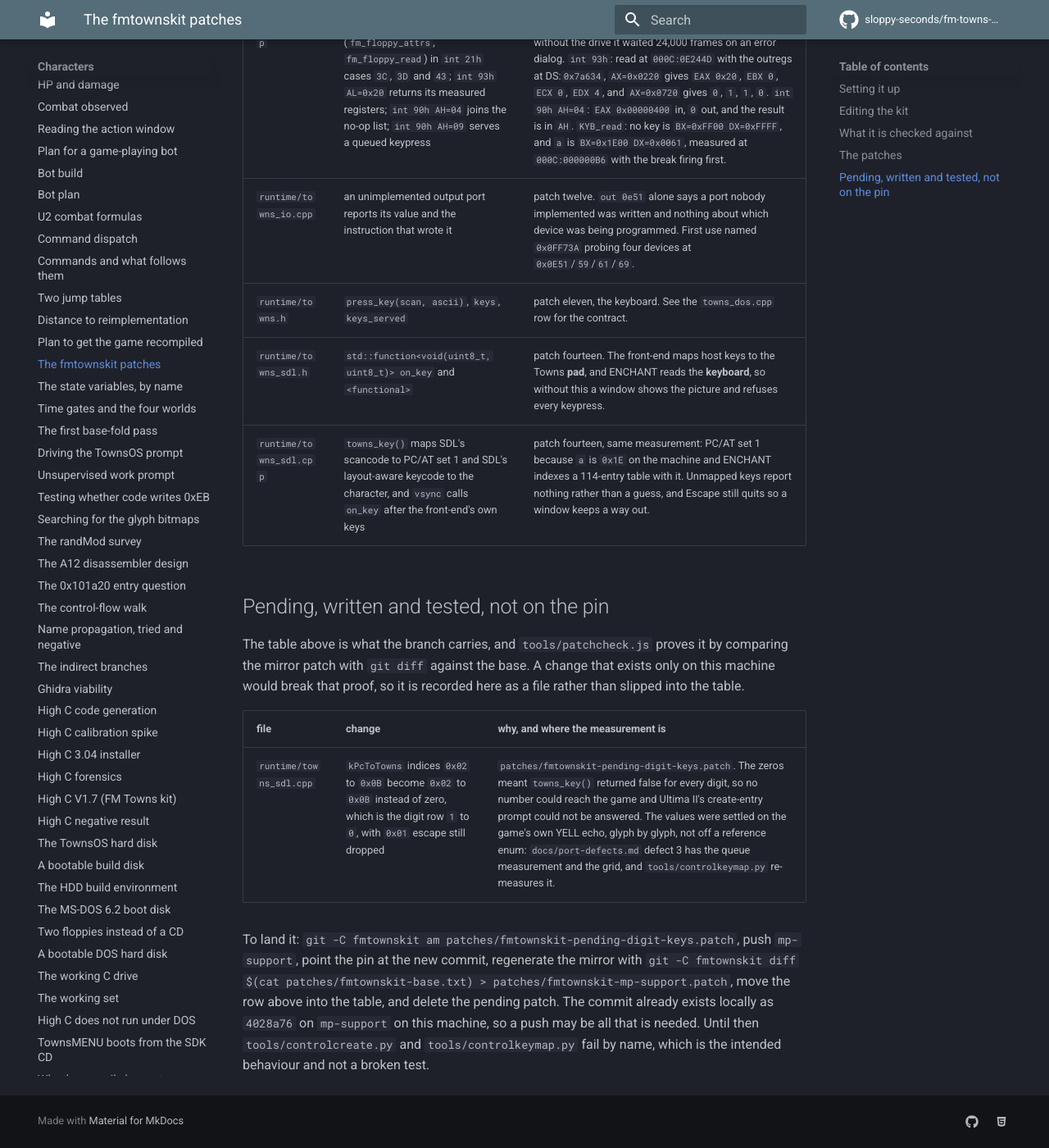
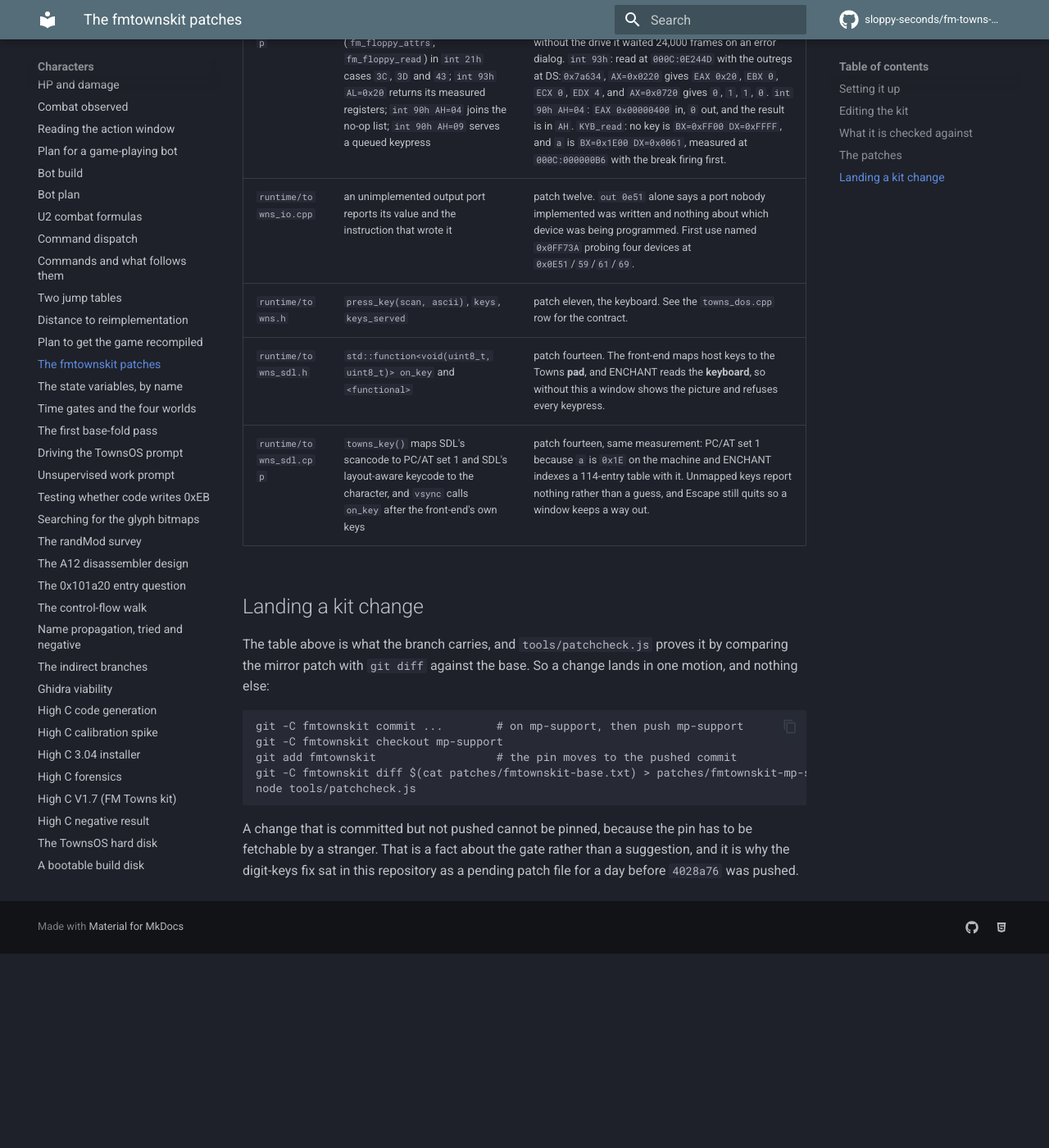
Before and after one commit to sloppy-seconds/fm-towns-ultima, an MkDocs documentation site: the page built from docs/fmtownskit-patches.md, in a window 1280 px wide and 1400 px high, scrolled down 3059 px. Shown: the whole window at 82% size. Built offline with MkDocs 1.6.1 and Material for MkDocs 9.7.7, drawn with Linux system fonts in a browser that asks for light colours; comment, search, counter and statistics services are not loaded; after the commit the page ends 4222 px from its top, so only the background shows below that.

Commit message:
kit: pin the digit-key fix at 4028a76 and retire the pending patch
Brain pushed mp-support, so the fix can be pinned and the mirror regenerated.
patchcheck now passes on a fresh clone for the first time with this change in
it, which is the whole reason the pending patch existed: an unpushed commit
cannot be a pin, because a stranger could not fetch it.

The row moves from the Pending section into the main table, and the section
becomes a short Landing a kit change note, because the procedure is now
ordinary git and worth writing down once rather than rediscovering.

The pin moves acecc30 -> 4028a76. The mirror patch is regenerated from the base
and asserted exact: 15 files, 51 hunks. patches/fmtownskit-pending-digit-keys.patch
is deleted, and the four places that named it now name the commit instead.

````diff
--- a/docs/fmtownskit-patches.md
+++ b/docs/fmtownskit-patches.md
@@ -81,21 +81,21 @@
 | `runtime/towns_io.cpp` | an unimplemented output port reports its value and the instruction that wrote it | patch twelve. `out 0e51` alone says a port nobody implemented was written and nothing about which device was being programmed. First use named `0x0FF73A` probing four devices at `0x0E51`/`59`/`61`/`69`. |
 | `runtime/towns.h` | `press_key(scan, ascii)`, `keys`, `keys_served` | patch eleven, the keyboard. See the `towns_dos.cpp` row for the contract. |
 | `runtime/towns_sdl.h` | `std::function<void(uint8_t, uint8_t)> on_key` and `<functional>` | patch fourteen. The front-end maps host keys to the Towns **pad**, and ENCHANT reads the **keyboard**, so without this a window shows the picture and refuses every keypress. |
-| `runtime/towns_sdl.cpp` | `towns_key()` maps SDL's scancode to PC/AT set 1 and SDL's layout-aware keycode to the character, and `vsync` calls `on_key` after the front-end's own keys | patch fourteen, same measurement: PC/AT set 1 because `a` is `0x1E` on the machine and ENCHANT indexes a 114-entry table with it. Unmapped keys report nothing rather than a guess, and Escape still quits so a window keeps a way out. |
+| `runtime/towns_sdl.cpp` | `towns_key()` maps SDL's scancode to PC/AT set 1 and SDL's layout-aware keycode to the character, and `vsync` calls `on_key` after the front-end's own keys | patch fourteen, same measurement: PC/AT set 1 because `a` is `0x1E` on the machine and ENCHANT indexes a 114-entry table with it. Unmapped keys report nothing rather than a guess, and Escape still quits so a window keeps a way out. || `runtime/towns_sdl.cpp` | `kPcToTowns` indices `0x02` to `0x0B` are `0x02` to `0x0B` rather than zero, which is the digit row `1` to `0`, with `0x01` escape still dropped | defect 3 of `docs/port-defects.md`. The zeros meant `towns_key()` returned false for every digit, so no number could reach the game and Ultima II's create-entry prompt could not be answered. The values were settled on the game's own YELL echo, glyph by glyph, not off a reference enum: the same page has the queue measurement and the a-z 0-9 grid, and `tools/controlkeymap.py` re-measures it. |
 
-## Pending, written and tested, not on the pin
+## Landing a kit change
 
 The table above is what the branch carries, and `tools/patchcheck.js` proves it by comparing the mirror patch with
-`git diff` against the base. A change that exists only on this machine would break that proof, so it is recorded
-here as a file rather than slipped into the table.
+`git diff` against the base. So a change lands in one motion, and nothing else:
 
-| file | change | why, and where the measurement is |
-|---|---|---|
-| `runtime/towns_sdl.cpp` | `kPcToTowns` indices `0x02` to `0x0B` become `0x02` to `0x0B` instead of zero, which is the digit row `1` to `0`, with `0x01` escape still dropped | `patches/fmtownskit-pending-digit-keys.patch`. The zeros meant `towns_key()` returned false for every digit, so no number could reach the game and Ultima II's create-entry prompt could not be answered. The values were settled on the game's own YELL echo, glyph by glyph, not off a reference enum: `docs/port-defects.md` defect 3 has the queue measurement and the grid, and `tools/controlkeymap.py` re-measures it. |
+```
+git -C fmtownskit commit ...        # on mp-support, then push mp-support
+git -C fmtownskit checkout mp-support
+git add fmtownskit                  # the pin moves to the pushed commit
+git -C fmtownskit diff $(cat patches/fmtownskit-base.txt) > patches/fmtownskit-mp-support.patch
+node tools/patchcheck.js
+```
 
-To land it: `git -C fmtownskit am patches/fmtownskit-pending-digit-keys.patch`, push `mp-support`, point the pin at
-the new commit, regenerate the mirror with `git -C fmtownskit diff $(cat patches/fmtownskit-base.txt) >
-patches/fmtownskit-mp-support.patch`, move the row above into the table, and delete the pending patch. The commit
-already exists locally as `4028a76` on `mp-support` on this machine, so a push may be all that is needed. Until
-then `tools/controlcreate.py` and `tools/controlkeymap.py` fail by name, which is the intended behaviour and not a
-broken test.
+A change that is committed but not pushed cannot be pinned, because the pin has to be fetchable by a stranger. That
+is a fact about the gate rather than a suggestion, and it is why the digit-keys fix sat in this repository as a
+pending patch file for a day before `4028a76` was pushed.
--- a/docs/port-defects.md
+++ b/docs/port-defects.md
@@ -13,8 +13,8 @@
 |---|---|---|---|
 | 1 | It crashes easily | **Diagnosed 2026-10-31.** Paul played the port and it died during ordinary use. Reproduced on the current release binary with a scripted key sequence under Xvfb: three runs, all three died at machine frame 4026 with `fault at 000c:000ffeba: no recompiled function at 000c:000ffeba (eip 000fed47, frame 4026)` and exit code 3 | **open, cause identified as a module coverage hole, fix not attempted** |
 | 2 | `Esc` and `Q` crash it | **Not reproduced, and half of it is refuted.** `Esc` ends the run with exit code 0, measured in two different screen states, because the front-end treats it as the window's quit key (`towns_sdl.cpp:179`, `throw Stop{0}`) and `main.cpp` prints that at startup: "Escape closes it and ends the run". Injected into the guest instead, `Esc` makes the game quit itself cleanly (DOS terminate, `eax 0x4c00`, frame 915). `Q` produced no screen change and no exit at the menu, on Select Player, or on the post-select prompt | **open as a report, refuted as measured behaviour. What is left is that a vanishing window reads as a crash** |
-| 3 | Character creation does not work | **Diagnosed 2026-11-01, two causes.** The report itself was wrong: `Generate Character` is not a dead end, it is a sub-menu (Examine the Register / Create a Character / Terminate a Character / Main Menu / Look at a Character) and the headless route reaches it. What was dead was the digit. `Create a Character` asks `Create Entry (1-4) # 0` and wants a number, and the port cannot deliver one. See the section below for the measurement, the cause and how far creation now gets | **open. Cause one is fixed by a kit patch awaiting a push, cause two (the save disk is read-only) is not fixed** |
-| 5 | The keyboard could not type a digit | **Found and fixed 2026-11-01, on the yell line.** Every digit key was dropped before it reached the guest, and the whole a-z 0-9 grid is now measured glyph by glyph. Recorded under defect 3 because that is where it was found | **fixed in a kit patch awaiting a push** |
+| 3 | Character creation does not work | **Diagnosed 2026-11-01, two causes.** The report itself was wrong: `Generate Character` is not a dead end, it is a sub-menu (Examine the Register / Create a Character / Terminate a Character / Main Menu / Look at a Character) and the headless route reaches it. What was dead was the digit. `Create a Character` asks `Create Entry (1-4) # 0` and wants a number, and the port cannot deliver one. See the section below for the measurement, the cause and how far creation now gets | **open. Cause one is fixed and pinned at kit `4028a76`, cause two (the save disk is read-only) is not fixed** |
+| 5 | The keyboard could not type a digit | **Found and fixed 2026-11-01, on the yell line.** Every digit key was dropped before it reached the guest, and the whole a-z 0-9 grid is now measured glyph by glyph. Recorded under defect 3 because that is where it was found | **fixed, pinned at kit `4028a76`, and gated by `tools/controlkeymap.py`** |
 | 4 | No sound library means no window | On a Debian trixie container with no SDL and no `libasound`, the port printed `graphics  sdl unavailable (Failed loading libasound.so.2: ... cannot open shared object file), falling back to none` and ran with no window at all. Installing `libasound2` gave a 640x480 window showing the title screen, on the same machine with still no SDL | open, cause known, not fixed |
 
 Defects 1 and 2 are play observations reported on 2026-10-30, when the tree was at `51ca6e5`. They are not traces.
@@ -90,9 +90,8 @@
 sets agree on this row. `references/TOWNSEMU/src/towns/townsdef/townsdef.h` gives `TOWNS_JISKEY_1 = 0x02` through
 `TOWNS_JISKEY_0 = 0x0B` and that was the hint, but the authority is the game's own echo on the yell line, spelled
 out below, because a first attempt that trusted the enum without checking it produced a row one index off and every
-digit landed one high. The one-row fill is `patches/fmtownskit-pending-digit-keys.patch`, and it is pending
-because the kit's own gate refuses a pin that is not on `origin`, so it needs a push (see
-`docs/fmtownskit-patches.md`).
+digit landed one high. The one-row fill is kit commit `4028a76` on `mp-support`, pinned by this repository, and
+the record of it is in `docs/fmtownskit-patches.md`.
 
 With the fill applied the whole route runs through the socket alone, no display and no vision model, and the
 register comes back:
````
Also changed, not shown: tools/README.md (+1 -1 lines), 3 other files.
